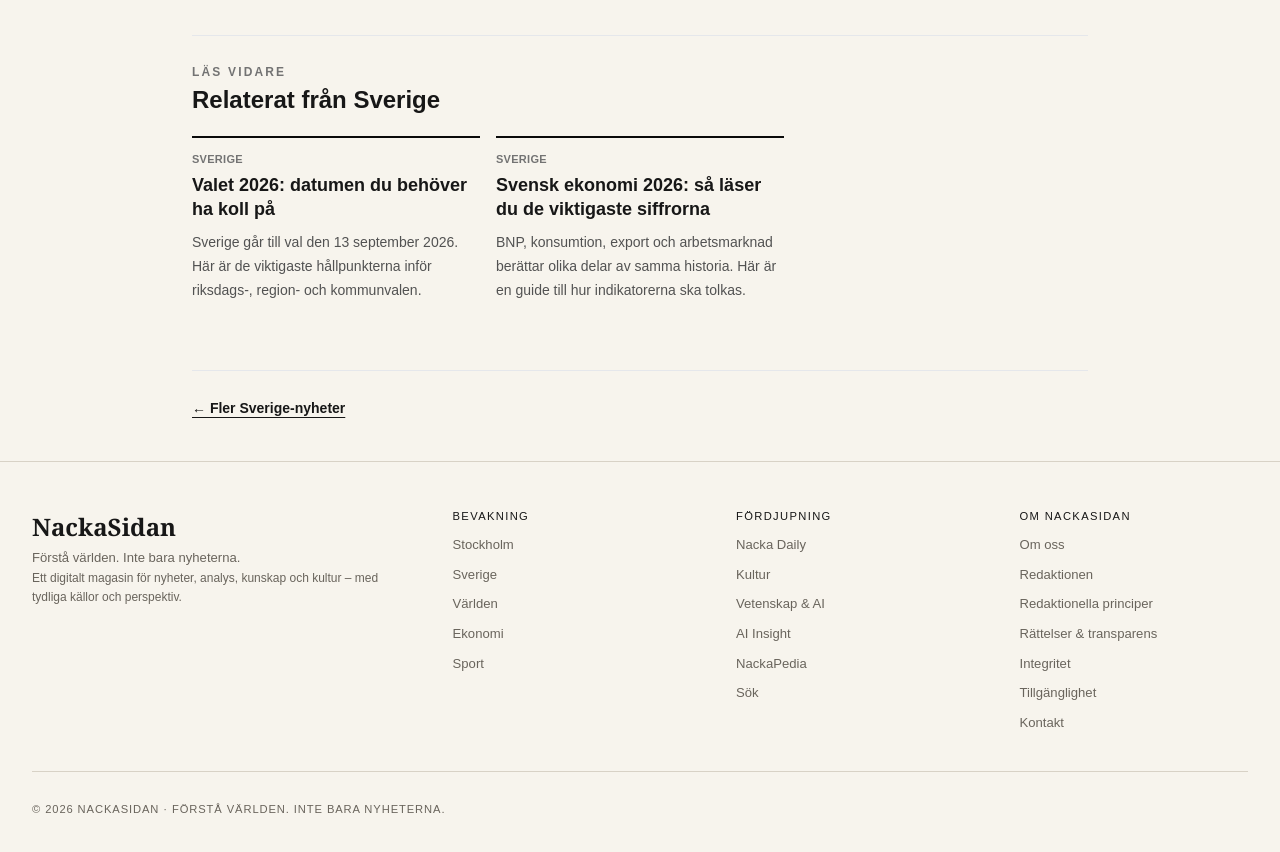
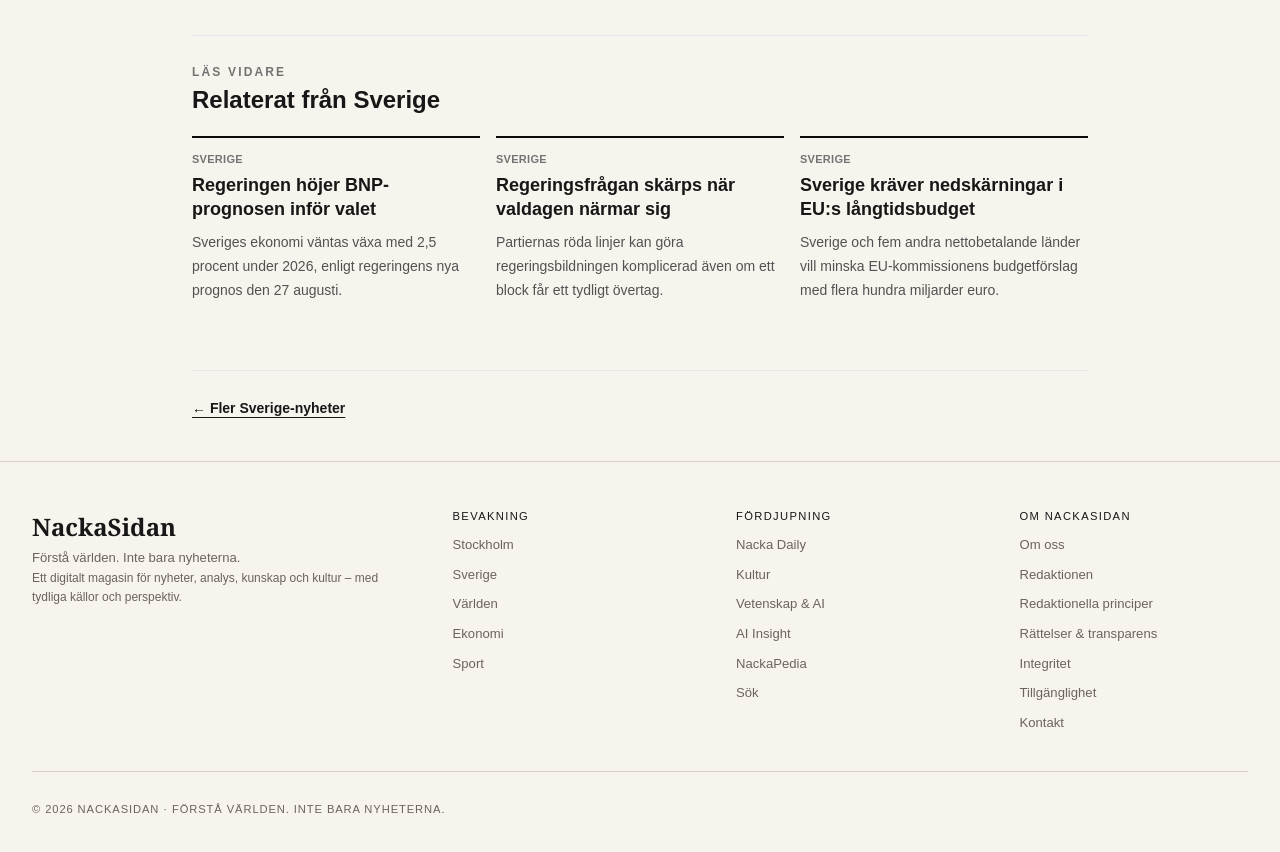
Before and after one commit to Djurgarden2019/NackaSidan-2026, a Next.js app: page /sverige/artikel/arbetsloshet-varfor-siffrorna-skiljer-sig in a window 1280 px wide. Shown: the part 1340-2192 px from the top of the page. Built offline with nearby package versions, Linux system fonts and the light colour scheme.

Commit message:
Add current reporting to content/swedenArticles220.ts

```diff
--- a/content/swedenArticles220.ts
+++ b/content/swedenArticles220.ts
@@ -1,5 +1,8 @@
 export type SwedenArticle220={slug:string;section:string;title:string;intro:string;publishedAt:string;updatedAt:string;status:'published'|'verify-before-publish';sourceUrls:string[];body:{heading?:string;paragraphs:string[]}[];tags:string[];region?:string};
 export const swedenArticles220:SwedenArticle220[]=[
+{slug:'regeringen-hojer-bnp-prognosen-2026',section:'ekonomi',title:'Regeringen höjer BNP-prognosen inför valet',intro:'Sveriges ekonomi väntas växa med 2,5 procent under 2026, enligt regeringens nya prognos den 27 augusti.',publishedAt:'2026-08-27T18:30:00+02:00',updatedAt:'2026-08-27T18:30:00+02:00',status:'published',sourceUrls:['https://www.reuters.com/world/europe/swedish-government-raises-gdp-forecast-ahead-september-election-2026-08-27/'],body:[{heading:'Starkare prognos',paragraphs:['Regeringen höjer prognosen för BNP-tillväxten 2026 från 2,3 till 2,5 procent. Prognosen för 2027 ligger kvar på 2,5 procent.']},{heading:'Valfrågan',paragraphs:['Lägre inflation och en förbättrad arbetsmarknad stärker regeringens ekonomiska berättelse, medan många hushåll fortfarande upplever pressade marginaler.']}],tags:['Ekonomi','BNP','Valet 2026'],region:'Sverige'},
+{slug:'valrorelsen-regeringsfragan-skarps',section:'politik',title:'Regeringsfrågan skärps när valdagen närmar sig',intro:'Partiernas röda linjer kan göra regeringsbildningen komplicerad även om ett block får ett tydligt övertag.',publishedAt:'2026-08-27T19:25:00+02:00',updatedAt:'2026-08-27T19:25:00+02:00',status:'published',sourceUrls:['https://www.svt.se/nyheter/inrikes/senaste-nytt-om-val-2026'],body:[{heading:'Tre veckor kvar',paragraphs:['SVT:s löpande valbevakning visar att regeringsalternativen och partiernas krav får en allt större roll inför valdagen den 13 september.']},{heading:'Fler än två block',paragraphs:['Centerpartiets och Kristdemokraternas olika hållning till Sverigedemokraterna illustrerar varför mandatfördelningen inte ensam avgör vilken regering som kan bildas.']}],tags:['Valet 2026','Regeringsbildning','Politik'],region:'Sverige'},
+{slug:'sverige-kraver-mindre-eu-budget',section:'politik',title:'Sverige kräver nedskärningar i EU:s långtidsbudget',intro:'Sverige och fem andra nettobetalande länder vill minska EU-kommissionens budgetförslag med flera hundra miljarder euro.',publishedAt:'2026-08-27T17:40:00+02:00',updatedAt:'2026-08-27T17:40:00+02:00',status:'published',sourceUrls:['https://www.reuters.com/business/six-eu-net-contributors-demand-hundreds-billions-cuts-blocs-long-term-budget-2026-08-27/'],body:[{heading:'Gemensamt krav',paragraphs:['Tyskland, Danmark, Nederländerna, Österrike, Finland och Sverige anser att EU:s föreslagna långtidsbudget på omkring två biljoner euro är för stor.']},{heading:'Prioriteringar',paragraphs:['Länderna vill prioritera försvar, konkurrenskraft, migration och europeisk suveränitet och motsätter sig ny gemensam upplåning.']}],tags:['EU','Budget','Sverige'],region:'Sverige'},
 {slug:'valet-2026-viktiga-datum',section:'politik',title:'Valet 2026: datumen du behöver ha koll på',intro:'Sverige går till val den 13 september 2026. Här är de viktigaste hållpunkterna inför riksdags-, region- och kommunvalen.',publishedAt:'2026-08-13T18:00:00+02:00',updatedAt:'2026-08-13T18:00:00+02:00',status:'published',sourceUrls:['https://www.val.se/'],body:[{heading:'Valdagen',paragraphs:['Valdagen är söndagen den 13 september 2026. Väljarna röstar samtidigt till riksdagen, regionfullmäktige och kommunfullmäktige.']},{heading:'Förtidsröstningen',paragraphs:['Förtidsröstningen i Sverige börjar den 26 augusti. Den som planerar att rösta tidigt bör kontrollera öppettider och röstningslokal hos Valmyndigheten eller kommunen.']},{heading:'Så bevakar vi valet',paragraphs:['NackaSidan samlar sakfrågor, opinionsmätningar, vallöften och faktakontroller. Fakta och analys ska hållas tydligt åtskilda och uppgifter som kan förändras ska källkontrolleras före publicering.']}],tags:['Valet 2026','Valmyndigheten','Politik'],region:'Sverige'},
 {slug:'sverige-ekonomi-laget-2026',section:'ekonomi',title:'Svensk ekonomi 2026: så läser du de viktigaste siffrorna',intro:'BNP, konsumtion, export och arbetsmarknad berättar olika delar av samma historia. Här är en guide till hur indikatorerna ska tolkas.',publishedAt:'2026-08-13T18:10:00+02:00',updatedAt:'2026-08-13T18:10:00+02:00',status:'published',sourceUrls:['https://www.scb.se/'],body:[{heading:'BNP visar helheten',paragraphs:['BNP används för att beskriva den samlade ekonomiska aktiviteten. Kvartalsförändringar kan vara ryckiga, vilket gör att utvecklingen också bör jämföras med motsvarande period året före.']},{heading:'Hushållen och exporten',paragraphs:['Hushållens konsumtion säger något om efterfrågan i Sverige medan exporten visar hur svenska företag påverkas av omvärlden. Tillsammans ger indikatorerna en bredare bild än ett enskilt BNP-tal.']},{heading:'Källan först',paragraphs:['Ekonomiska nyckeltal på NackaSidan ska dateras och länkas till primärkällan. När SCB reviderar statistik ska även artikelns uppdateringstid ändras.']}],tags:['Ekonomi','SCB','BNP'],region:'Sverige'},
 {slug:'arbetsloshet-varfor-siffrorna-skiljer-sig',section:'samhalle',title:'Arbetslösheten: därför kan två officiella siffror skilja sig',intro:'AKU och BAS mäter arbetsmarknaden på olika sätt. Skillnaden är viktig när arbetslöshetstal jämförs.',publishedAt:'2026-08-13T18:20:00+02:00',updatedAt:'2026-08-13T18:20:00+02:00',status:'published',sourceUrls:['https://www.scb.se/'],body:[{heading:'Olika statistiksystem',paragraphs:['SCB publicerar flera arbetsmarknadsmått. Arbetskraftsundersökningarna, AKU, bygger på en urvalsundersökning medan Befolkningens arbetsmarknadsstatus, BAS, huvudsakligen bygger på administrativa uppgifter.']},{heading:'Jämför inte rakt av',paragraphs:['Population, åldersgrupper, definitioner och metod kan skilja sig. Därför ska procenttal alltid presenteras tillsammans med vilken statistikserie och period de kommer från.']},{heading:'Vår princip',paragraphs:['När NackaSidan visar arbetslöshet ska metod, period och källa stå nära siffran. Det minskar risken att två korrekta men olika mått framställs som en motsägelse.']}],tags:['Arbetsmarknad','SCB','AKU','BAS'],region:'Sverige'},
```
